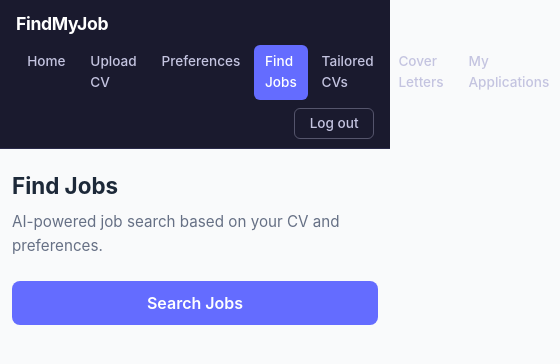
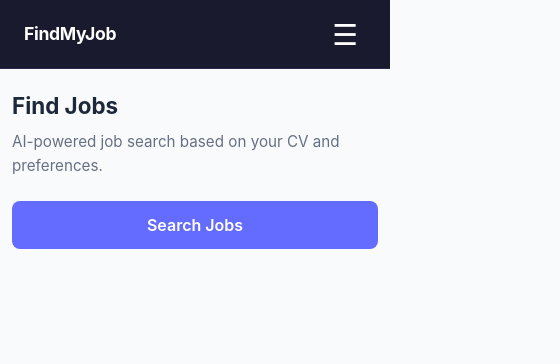
Before and after one commit to P4ulCun/FindMyJob, a React (Vite) app in the folder frontend/: page /jobs in a window 390 px wide. Shown: the top 364 px of the page, 560 px wide, since content can reach past the window. Built offline with nearby package versions, Linux system fonts and the light colour scheme; sample sign-in values are in the browser's storage.

Commit message:
made the interface responsive

```diff
--- a/frontend/src/components/Navbar/Navbar.css
+++ b/frontend/src/components/Navbar/Navbar.css
@@ -1,5 +1,6 @@
 .navbar {
   display: flex;
+  flex-direction: row;
   align-items: center;
   gap: 2rem;
   padding: 0.75rem 1.5rem;
@@ -10,6 +11,12 @@
   z-index: 100;
 }
 
+.navbar-header {
+  display: flex;
+  justify-content: space-between;
+  align-items: center;
+}
+
 .navbar-brand {
   font-weight: 700;
   font-size: 1.1rem;
@@ -18,12 +25,33 @@
   white-space: nowrap;
 }
 
+.hamburger-btn {
+  display: none;
+  background: none;
+  border: none;
+  color: #fff;
+  font-size: 1.8rem;
+  cursor: pointer;
+  padding: 0.25rem 0.5rem;
+  min-height: 44px;
+}
+
+.navbar-menu {
+  display: flex;
+  align-items: center;
+  flex: 1;
+  gap: 2rem;
+  width: 100%;
+}
+
 .navbar-links {
   display: flex;
+  flex-direction: row;
   gap: 0.25rem;
   list-style: none;
   margin: 0;
   padding: 0;
+  flex: 1;
 }
 
 .navbar-links a {
@@ -51,6 +79,7 @@
 .logout-btn {
   margin-left: auto;
   padding: 0.4rem 0.9rem;
+  min-height: 44px;
   background: transparent;
   border: 1px solid rgba(196, 196, 224, 0.35);
   border-radius: 6px;
@@ -68,21 +97,51 @@
 }
 
 /* ---- Responsive ---- */
-@media (max-width: 600px) {
+@media (max-width: 900px) {
   .navbar {
     flex-direction: column;
-    align-items: flex-start;
-    gap: 0.5rem;
-    padding: 0.6rem 1rem;
+    padding: 0.75rem 1.5rem;
+    align-items: stretch;
+    gap: 0;
+  }
+
+  .navbar-header {
+    width: 100%;
+  }
+
+  .hamburger-btn {
+    display: block;
+  }
+
+  .navbar-menu {
+    flex-direction: column;
+    align-items: stretch;
+    gap: 1rem;
+    display: none;
+    padding-top: 1rem;
+    margin-top: 0.5rem;
+    border-top: 1px solid rgba(255, 255, 255, 0.1);
+  }
+
+  .navbar-menu.open {
+    display: flex;
   }
 
   .navbar-links {
+    flex-direction: column;
     width: 100%;
-    gap: 0.15rem;
+    gap: 0.25rem;
   }
 
   .navbar-links a {
-    font-size: 0.85rem;
-    padding: 0.4rem 0.7rem;
+    min-height: 44px;
+    display: flex;
+    align-items: center;
+  }
+
+  .logout-btn {
+    margin-left: 0;
+    width: 100%;
+    text-align: center;
   }
 }
--- a/frontend/src/components/Navbar/Navbar.jsx
+++ b/frontend/src/components/Navbar/Navbar.jsx
@@ -1,3 +1,4 @@
+import { useState } from 'react'
 import { NavLink, useNavigate } from 'react-router-dom'
 import { clearCachedSearch } from '../../utils/jobsSearchCache'
 import './Navbar.css'
@@ -14,6 +15,7 @@ const links = [
 
 export default function Navbar() {
   const navigate = useNavigate();
+  const [isOpen, setIsOpen] = useState(false);
 
   function handleLogout() {
     localStorage.removeItem('access_token')
@@ -21,10 +23,24 @@ export default function Navbar() {
     navigate('/login')
   }
 
+  function toggleMenu() {
+    setIsOpen(!isOpen);
+  }
+
+  function closeMenu() {
+    setIsOpen(false);
+  }
+
   return (
     <nav className="navbar">
+      <div className="navbar-header">
         <span className="navbar-brand">FindMyJob</span>
+        <button className="hamburger-btn" onClick={toggleMenu} aria-label="Toggle navigation">
+          ☰
+        </button>
+      </div>
 
+      <div className={`navbar-menu ${isOpen ? 'open' : ''}`}>
         <ul className="navbar-links">
           {links.map((l) => (
             <li key={l.to}>
@@ -32,6 +48,7 @@ export default function Navbar() {
                 to={l.to}
                 end={l.to === '/'}
                 className={({ isActive }) => (isActive ? 'active' : '')}
+                onClick={closeMenu}
               >
                 {l.label}
               </NavLink>
@@ -42,6 +59,7 @@ export default function Navbar() {
         <button className="logout-btn" onClick={handleLogout}>
           Log out
         </button>
+      </div>
     </nav>
   );
 }
--- a/frontend/src/pages/Applications/ApplicationsPage.css
+++ b/frontend/src/pages/Applications/ApplicationsPage.css
@@ -113,3 +113,16 @@
 .tj-link:hover {
   text-decoration: underline;
 }
+
+/* ---------- Responsive ---------- */
+@media (max-width: 768px) {
+  .pipeline-board {
+    flex-direction: column;
+    align-items: stretch;
+    overflow-x: visible;
+  }
+
+  .pipeline-column {
+    min-width: 100%;
+  }
+}
--- a/frontend/src/pages/CV/CVPage.css
+++ b/frontend/src/pages/CV/CVPage.css
@@ -96,6 +96,7 @@
   margin-top: 1.25rem;
   width: 100%;
   padding: 0.7rem;
+  min-height: 48px;
   font-size: 1rem;
   font-weight: 600;
   border: none;
@@ -228,5 +229,11 @@
 
   .btn-row {
     flex-direction: column;
+    gap: 0.75rem;
+  }
+
+  .btn-row .save-btn,
+  .btn-row .reupload-btn {
+    width: 100%;
   }
 }
--- a/frontend/src/pages/CoverLetters/CoverLettersPage.css
+++ b/frontend/src/pages/CoverLetters/CoverLettersPage.css
@@ -160,6 +160,10 @@
     font-size: 0.82rem;
     font-weight: 600;
     padding: 0.45rem 0.9rem;
+    min-height: 44px;
+    display: inline-flex;
+    align-items: center;
+    justify-content: center;
     border: none;
     border-radius: 6px;
     cursor: pointer;
@@ -217,6 +221,10 @@
     font-size: 0.82rem;
     font-weight: 600;
     padding: 0.45rem 1rem;
+    min-height: 44px;
+    display: inline-flex;
+    align-items: center;
+    justify-content: center;
     border: none;
     border-radius: 6px;
     background: #0d9488;
@@ -233,6 +241,10 @@
     font-size: 0.82rem;
     font-weight: 600;
     padding: 0.45rem 1rem;
+    min-height: 44px;
+    display: inline-flex;
+    align-items: center;
+    justify-content: center;
     border: 1px solid #d0d5dd;
     border-radius: 6px;
     background: #fff;
--- a/frontend/src/pages/Jobs/JobsPage.css
+++ b/frontend/src/pages/Jobs/JobsPage.css
@@ -18,6 +18,7 @@
 .search-btn {
   width: 100%;
   padding: 0.75rem;
+  min-height: 48px;
   font-size: 1rem;
   font-weight: 600;
   border: none;
@@ -210,6 +211,10 @@
   font-size: 0.8rem;
   font-weight: 600;
   padding: 0.4rem 0.85rem;
+  min-height: 44px;
+  display: inline-flex;
+  align-items: center;
+  justify-content: center;
   border: none;
   border-radius: 6px;
   background: linear-gradient(135deg, #6366f1, #8b5cf6);
@@ -232,6 +237,10 @@
   font-size: 0.8rem;
   font-weight: 600;
   padding: 0.4rem 0.85rem;
+  min-height: 44px;
+  display: inline-flex;
+  align-items: center;
+  justify-content: center;
   border: none;
   border-radius: 6px;
   background: linear-gradient(135deg, #0d9488, #0891b2);
@@ -293,6 +302,7 @@
   font-size: 0.8rem;
   font-weight: 600;
   padding: 0.4rem 0.85rem;
+  min-height: 44px;
   border: 1px solid #e4e7ec;
   border-radius: 6px;
   background-color: #ffffff;
@@ -343,7 +353,17 @@
 
   .job-card-actions {
     flex-direction: column;
-    align-items: flex-start;
-    gap: 0.5rem;
+    align-items: stretch;
+    gap: 0.75rem;
+  }
+
+  .status-select {
+    margin-left: 0;
+    width: 100%;
+  }
+
+  .tailor-btn,
+  .cover-letter-btn {
+    width: 100%;
   }
 }
--- a/frontend/src/pages/TailoredCV/TailoredCVPage.css
+++ b/frontend/src/pages/TailoredCV/TailoredCVPage.css
@@ -29,6 +29,10 @@
     color: #344054;
     font: inherit;
     padding: 0.65rem 1rem;
+    min-height: 44px;
+    display: inline-flex;
+    align-items: center;
+    justify-content: center;
     cursor: pointer;
 }
 
@@ -299,6 +303,7 @@
     color: #344054;
     font: inherit;
     padding: 0.7rem 0.85rem;
+    min-height: 44px;
     cursor: pointer;
 }
 
@@ -383,6 +388,10 @@
     color: #344054;
     font: inherit;
     padding: 0.55rem 0.9rem;
+    min-height: 44px;
+    display: inline-flex;
+    align-items: center;
+    justify-content: center;
     cursor: pointer;
 }
 
```
Lines whose indentation alone changed are shown as unchanged.
